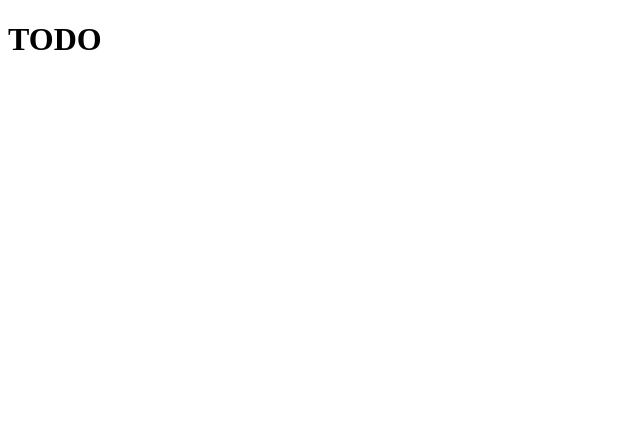
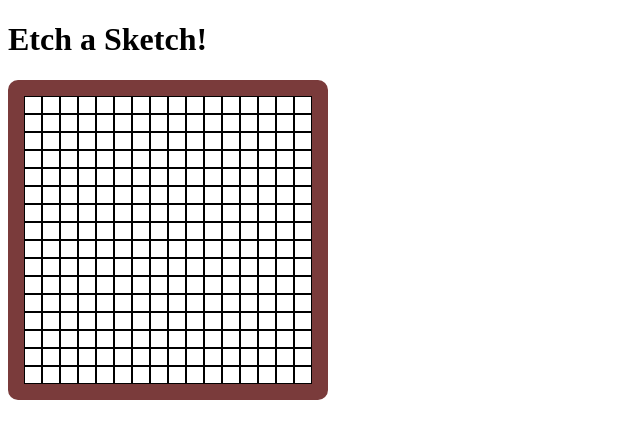
Before and after one commit to ayoung90/odin-project-etch-a-sketch, a plain HTML site: page index.html in a window 1280 px wide. Shown: the whole page, without its empty margins (0-640 px from the left). Drawn offline with Linux system fonts and the light colour scheme.

Commit message:
Create 16x16 grid and render with border

```diff
--- a/css/style.css
+++ b/css/style.css
@@ -0,0 +1,17 @@
+#canvasContainer{
+    border-style: solid;
+    border-width: 16px;
+    border-color: rgb(122, 59, 59);
+    border-radius: 10px;
+    width: fit-content;
+}
+.row {
+  display: flex;
+}
+.cell {
+  border-style: solid;
+  border-width: 1px;
+  border-color: black;
+  height: 16px;
+  width: 16px;
+}
--- a/index.html
+++ b/index.html
@@ -14,6 +14,7 @@
     <script src="js/game.js" defer></script>
   </head>
   <body>
-    <h1>TODO</h1>
+    <h1>Etch a Sketch!</h1>
+    <div id="canvasContainer"></div>
   </body>
 </html>
--- a/js/game.js
+++ b/js/game.js
@@ -0,0 +1,22 @@
+const boardHeight = 16;
+const boardWidth = 16;
+
+function renderBoard() {
+  let canvas = document.querySelector("#canvasContainer");
+
+  for (i = 0; i < boardHeight; i++) {
+    //create a div per row
+    let row = document.createElement("div");
+    row.classList.add("row");
+    for (j = 0; j < boardWidth; j++) {
+      //create a div per column
+      let column = document.createElement("div");
+      column.classList.add("cell");
+      row.appendChild(column);
+    }
+
+    canvas.appendChild(row);
+  }
+}
+
+renderBoard();
```
